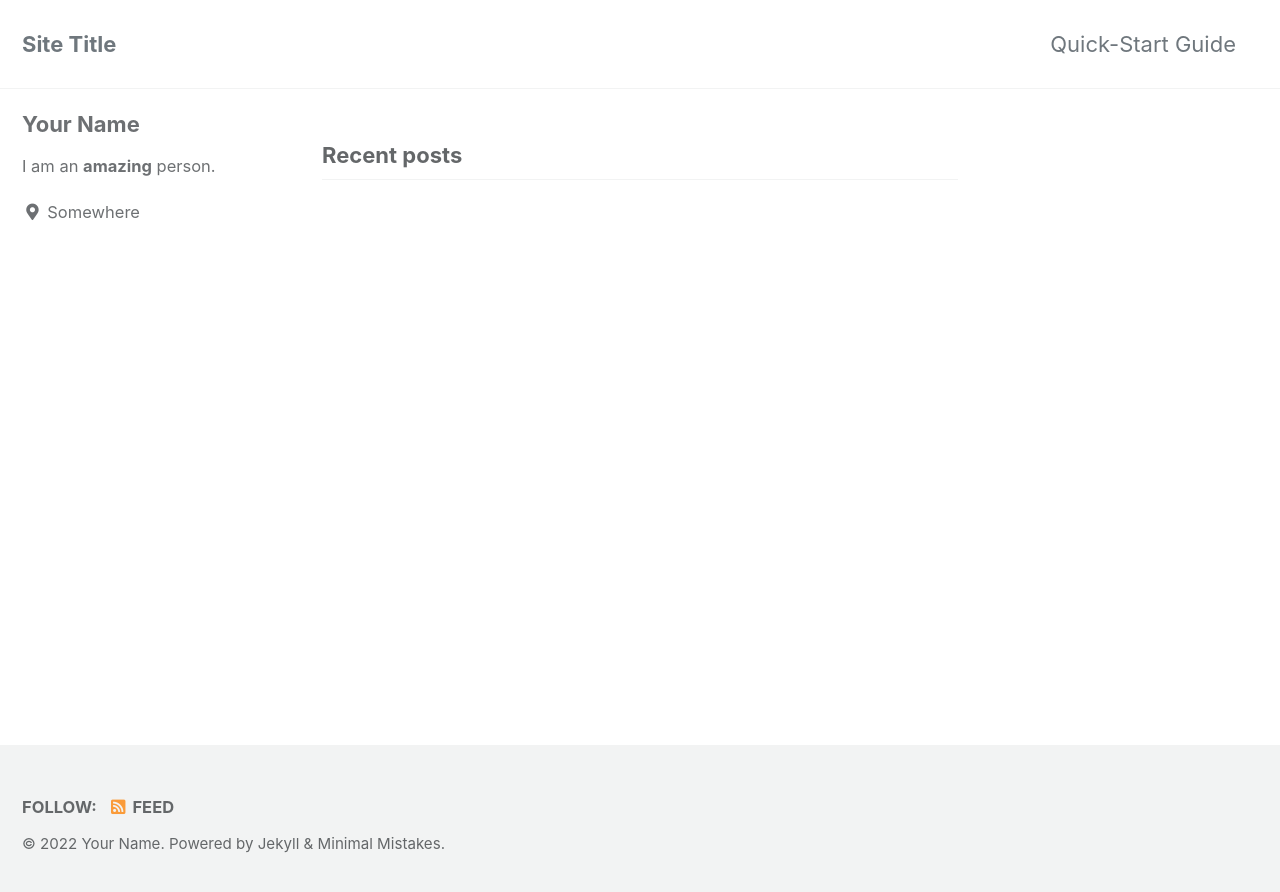
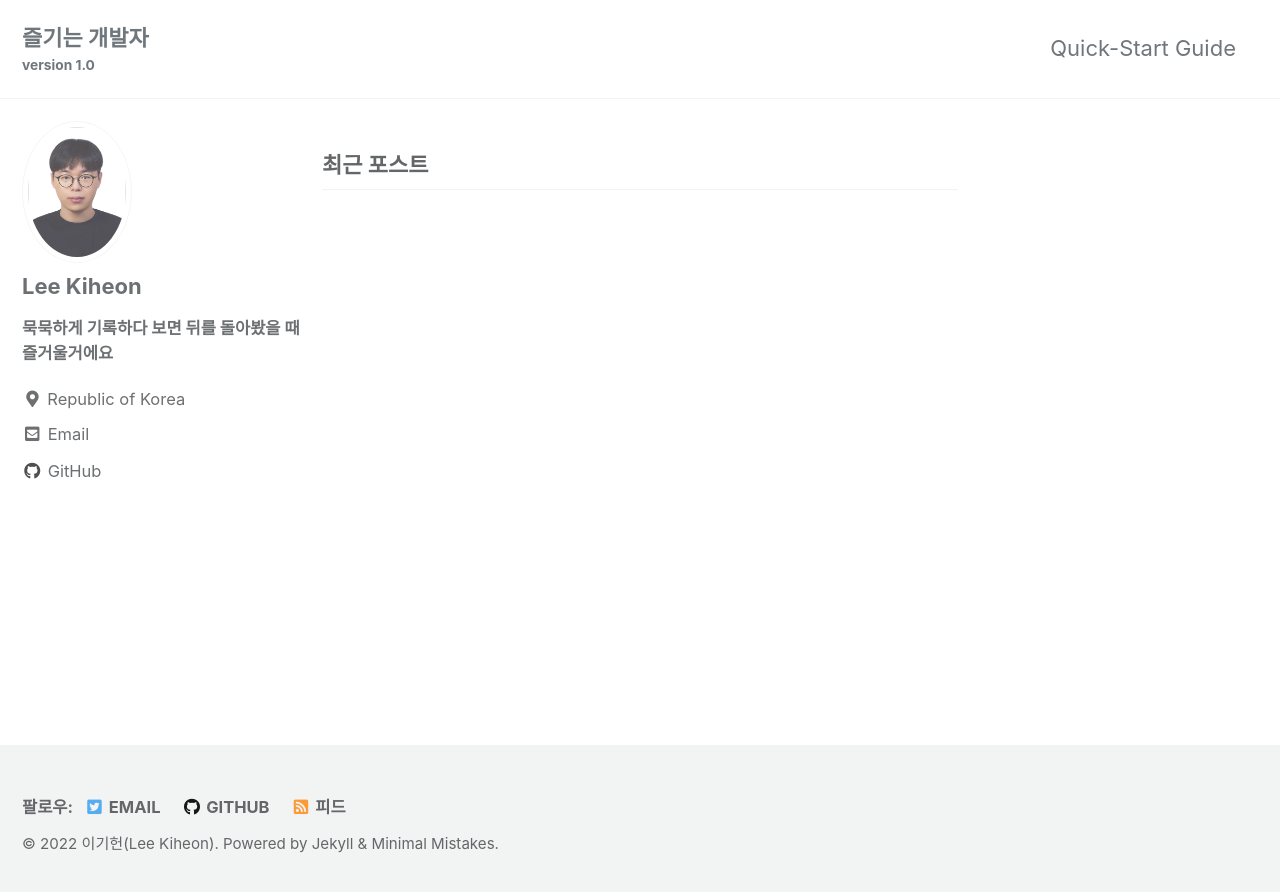
Before and after one commit to Ki-HeonLee/Ki-HeonLee.github.io, a Jekyll site: the page built from index.html, in a window 1280 px wide. Shown: the top 892 px of the page. Built offline with Jekyll 4.4.1, drawn with Linux system fonts in a browser that asks for light colours; cached includes are drawn as plain includes; the list of posts is cut into pages by our own code.

Commit message:
config.yml로 블로그 프로필수정

```diff
--- a/_config.yml
+++ b/_config.yml
@@ -12,153 +12,151 @@
 
 # theme                  : "minimal-mistakes-jekyll"
 # remote_theme           : "mmistakes/minimal-mistakes"
-minimal_mistakes_skin    : "default" # "air", "aqua", "contrast", "dark", "dirt", "neon", "mint", "plum", "sunrise"
+minimal_mistakes_skin: 'default' # "air", "aqua", "contrast", "dark", "dirt", "neon", "mint", "plum", "sunrise"
 
 # Site Settings
-locale                   : "en-US"
-title                    : "Site Title"
-title_separator          : "-"
-subtitle                 : # site tagline that appears below site title in masthead
-name                     : "Your Name"
-description              : "An amazing website."
-url                      : # the base hostname & protocol for your site e.g. "https://mmistakes.github.io"
-baseurl                  : # the subpath of your site, e.g. "/blog"
-repository               : # GitHub username/repo-name e.g. "mmistakes/minimal-mistakes"
-teaser                   : # path of fallback teaser image, e.g. "/assets/images/500x300.png"
-logo                     : # path of logo image to display in the masthead, e.g. "/assets/images/88x88.png"
-masthead_title           : # overrides the website title displayed in the masthead, use " " for no title
+locale: 'ko-KR'
+title: '허니허니 개발로그'
+title_separator: '-'
+subtitle: 'version 1.0'
+name: '이기헌(Lee Kiheon)'
+description: '매일 반복하는 공부 습관'
+url: 'https://Ki-HeonLee.github.io'
+baseurl: # 폴백(예기치 못한 오류)일 때 연결되는 url입니다.
+repository: https://github.com/Ki-HeonLee/Ki-HeonLee.github.io
+teaser: # path of fallback teaser image, e.g. "/assets/images/500x300.png"
+logo: # 화면에 보여지는 logo 이미지입니다. "assets/images"로 세팅합니다.
+masthead_title: '즐기는 개발자'
 # breadcrumbs            : false # true, false (default)
-words_per_minute         : 200
+words_per_minute: 200
 comments:
-  provider               : # false (default), "disqus", "discourse", "facebook", "staticman", "staticman_v2", "utterances", "giscus", "custom"
+  provider: # false (default), "disqus", "discourse", "facebook", "staticman", "staticman_v2", "utterances", "giscus", "custom"
   disqus:
-    shortname            : # https://help.disqus.com/customer/portal/articles/466208-what-s-a-shortname-
+    shortname: # https://help.disqus.com/customer/portal/articles/466208-what-s-a-shortname-
   discourse:
-    server               : # https://meta.discourse.org/t/embedding-discourse-comments-via-javascript/31963 , e.g.: meta.discourse.org
+    server: # https://meta.discourse.org/t/embedding-discourse-comments-via-javascript/31963 , e.g.: meta.discourse.org
   facebook:
     # https://developers.facebook.com/docs/plugins/comments
-    appid                :
-    num_posts            : # 5 (default)
-    colorscheme          : # "light" (default), "dark"
+    appid:
+    num_posts: # 5 (default)
+    colorscheme: # "light" (default), "dark"
   utterances:
-    theme                : # "github-light" (default), "github-dark"
-    issue_term           : # "pathname" (default)
+    theme: # "github-light" (default), "github-dark"
+    issue_term: # "pathname" (default)
   giscus:
-    repo_id              : # Shown during giscus setup at https://giscus.app
-    category_name        : # Full text name of the category
-    category_id          : # Shown during giscus setup at https://giscus.app
-    discussion_term      : # "pathname" (default), "url", "title", "og:title"
-    reactions_enabled    : # '1' for enabled (default), '0' for disabled
-    theme                : # "light" (default), "dark", "dark_dimmed", "transparent_dark", "preferred_color_scheme"
+    repo_id: # Shown during giscus setup at https://giscus.app
+    category_name: # Full text name of the category
+    category_id: # Shown during giscus setup at https://giscus.app
+    discussion_term: # "pathname" (default), "url", "title", "og:title"
+    reactions_enabled: # '1' for enabled (default), '0' for disabled
+    theme: # "light" (default), "dark", "dark_dimmed", "transparent_dark", "preferred_color_scheme"
   staticman:
-    branch               : # "master"
-    endpoint             : # "https://{your Staticman v3 API}/v3/entry/github/"
+    branch: # "master"
+    endpoint: # "https://{your Staticman v3 API}/v3/entry/github/"
 reCaptcha:
-  siteKey                :
-  secret                 :
+  siteKey:
+  secret:
 atom_feed:
-  path                   : # blank (default) uses feed.xml
-  hide                   : # true, false (default)
-search                   : # true, false (default)
-search_full_content      : # true, false (default)
-search_provider          : # lunr (default), algolia, google
+  path: # blank (default) uses feed.xml
+  hide: # true, false (default)
+search: # true, false (default)
+search_full_content: # true, false (default)
+search_provider: # lunr (default), algolia, google
 lunr:
-  search_within_pages    : # true, false (default)
+  search_within_pages: # true, false (default)
 algolia:
-  application_id         : # YOUR_APPLICATION_ID
-  index_name             : # YOUR_INDEX_NAME
-  search_only_api_key    : # YOUR_SEARCH_ONLY_API_KEY
-  powered_by             : # true (default), false
+  application_id: # YOUR_APPLICATION_ID
+  index_name: # YOUR_INDEX_NAME
+  search_only_api_key: # YOUR_SEARCH_ONLY_API_KEY
+  powered_by: # true (default), false
 google:
-  search_engine_id       : # YOUR_SEARCH_ENGINE_ID
-  instant_search         : # false (default), true
+  search_engine_id: # YOUR_SEARCH_ENGINE_ID
+  instant_search: # false (default), true
 # SEO Related
-google_site_verification :
-bing_site_verification   :
-naver_site_verification  :
-yandex_site_verification :
-baidu_site_verification  :
+google_site_verification:
+bing_site_verification:
+naver_site_verification:
+yandex_site_verification:
+baidu_site_verification:
 
 # Social Sharing
 twitter:
-  username               :
+  username:
 facebook:
-  username               :
-  app_id                 :
-  publisher              :
-og_image                 : # Open Graph/Twitter default site image
+  username:
+  app_id:
+  publisher:
+og_image: # Open Graph/Twitter default site image
 # For specifying social profiles
 # - https://developers.google.com/structured-data/customize/social-profiles
 social:
-  type                   : # Person or Organization (defaults to Person)
-  name                   : # If the user or organization name differs from the site's name
+  type: # Person or Organization (defaults to Person)
+  name: # If the user or organization name differs from the site's name
   links: # An array of links to social media profiles
 
 # Analytics
 analytics:
-  provider               : false # false (default), "google", "google-universal", "google-gtag", "custom"
+  provider: false # false (default), "google", "google-universal", "google-gtag", "custom"
   google:
-    tracking_id          :
-    anonymize_ip         : # true, false (default)
-
+    tracking_id:
+    anonymize_ip: # true, false (default)
 
 # Site Author
 author:
-  name             : "Your Name"
-  avatar           : # path of avatar image, e.g. "/assets/images/bio-photo.jpg"
-  bio              : "I am an **amazing** person."
-  location         : "Somewhere"
-  email            :
+  name: 'Lee Kiheon'
+  avatar: 'image/profile/2021me.jpeg'
+  bio: '**묵묵하게 기록하다 보면 뒤를 돌아봤을 때 즐거울거에요**'
+  location: 'Republic of Korea'
+  email:
   links:
-    - label: "Email"
-      icon: "fas fa-fw fa-envelope-square"
-      # url: "mailto:your.name@email.com"
-    - label: "Website"
-      icon: "fas fa-fw fa-link"
+    - label: 'Email'
+      icon: 'fas fa-fw fa-envelope-square'
+      url: 'mailto:dlrlgjs654@naver.com'
+    - label: 'Website'
+      icon: 'fas fa-fw fa-link'
       # url: "https://your-website.com"
-    - label: "Twitter"
-      icon: "fab fa-fw fa-twitter-square"
+    - label: 'Twitter'
+      icon: 'fab fa-fw fa-twitter-square'
       # url: "https://twitter.com/"
-    - label: "Facebook"
-      icon: "fab fa-fw fa-facebook-square"
+    - label: 'Facebook'
+      icon: 'fab fa-fw fa-facebook-square'
       # url: "https://facebook.com/"
-    - label: "GitHub"
-      icon: "fab fa-fw fa-github"
-      # url: "https://github.com/"
-    - label: "Instagram"
-      icon: "fab fa-fw fa-instagram"
+    - label: 'GitHub'
+      icon: 'fab fa-fw fa-github'
+      url: 'https://github.com/Ki-HeonLee'
+    - label: 'Instagram'
+      icon: 'fab fa-fw fa-instagram'
       # url: "https://instagram.com/"
 
 # Site Footer
 footer:
   links:
-    - label: "Twitter"
-      icon: "fab fa-fw fa-twitter-square"
+    - label: 'Email'
+      icon: 'fab fa-fw fa-twitter-square'
+      url: 'mailto:dlrlgjs654@naver.com'
+    - label: 'Facebook'
+      icon: 'fab fa-fw fa-facebook-square'
       # url:
-    - label: "Facebook"
-      icon: "fab fa-fw fa-facebook-square"
+    - label: 'GitHub'
+      icon: 'fab fa-fw fa-github'
+      url: 'https://github.com/Ki-HeonLee'
+    - label: 'GitLab'
+      icon: 'fab fa-fw fa-gitlab'
       # url:
-    - label: "GitHub"
-      icon: "fab fa-fw fa-github"
+    - label: 'Bitbucket'
+      icon: 'fab fa-fw fa-bitbucket'
       # url:
-    - label: "GitLab"
-      icon: "fab fa-fw fa-gitlab"
+    - label: 'Instagram'
+      icon: 'fab fa-fw fa-instagram'
       # url:
-    - label: "Bitbucket"
-      icon: "fab fa-fw fa-bitbucket"
-      # url:
-    - label: "Instagram"
-      icon: "fab fa-fw fa-instagram"
-      # url:
-
 
 # Reading Files
 include:
   - .htaccess
   - _pages
 exclude:
-  - "*.sublime-project"
-  - "*.sublime-workspace"
+  - '*.sublime-project'
+  - '*.sublime-workspace'
   - vendor
   - .asset-cache
   - .bundle
@@ -186,9 +184,8 @@ exclude:
 keep_files:
   - .git
   - .svn
-encoding: "utf-8"
-markdown_ext: "markdown,mkdown,mkdn,mkd,md"
-
+encoding: 'utf-8'
+markdown_ext: 'markdown,mkdown,mkdn,mkd,md'
 
 # Conversion
 markdown: kramdown
@@ -196,7 +193,6 @@ highlighter: rouge
 lsi: false
 excerpt_separator: "\n\n"
 incremental: false
-
 
 # Markdown Processing
 kramdown:
@@ -209,19 +205,16 @@ kramdown:
   smart_quotes: lsquo,rsquo,ldquo,rdquo
   enable_coderay: false
 
-
 # Sass/SCSS
 sass:
   sass_dir: _sass
   style: compressed # https://sass-lang.com/documentation/file.SASS_REFERENCE.html#output_style
 
-
 # Outputting
 permalink: /:categories/:title/
-paginate: 5 # amount of posts to show
+paginate: 15 # amount of posts to show
 paginate_path: /page:num/
 timezone: # https://en.wikipedia.org/wiki/List_of_tz_database_time_zones
-
 
 # Plugins (previously gems:)
 plugins:
@@ -238,7 +231,6 @@ whitelist:
   - jekyll-gist
   - jekyll-feed
   - jekyll-include-cache
-
 
 # Archives
 #  Type
@@ -268,7 +260,6 @@ tag_archive:
 #     category: /categories/:name/
 #     tag: /tags/:name/
 
-
 # HTML Compression
 # - https://jch.penibelst.de/
 compress_html:
@@ -276,12 +267,11 @@ compress_html:
   ignore:
     envs: development
 
-
 # Defaults
 defaults:
   # _posts
   - scope:
-      path: ""
+      path: ''
       type: posts
     values:
       layout: single
@@ -290,3 +280,11 @@ defaults:
       comments: # true
       share: true
       related: true
+
+      # _pages                      : 해당 하단 영역이 새로 추가되었습니다.
+  - scope:
+      path: '_pages'
+      type: pages
+    values:
+      layout: single
+      author_profile: true
```
Also changed, not shown: image/profile/2021me.jpeg (added).
